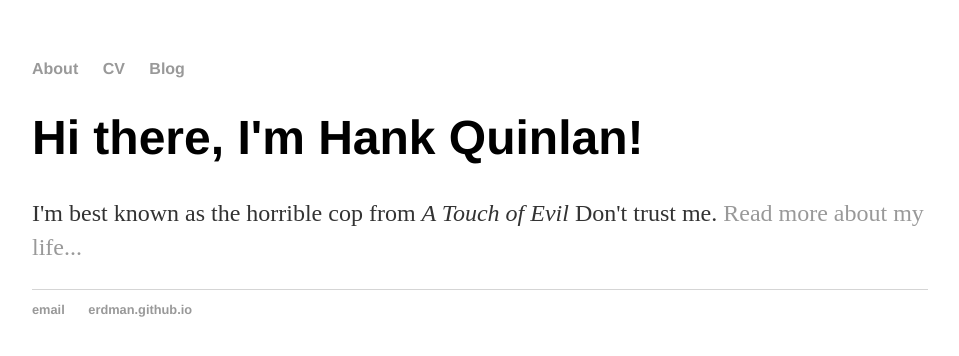
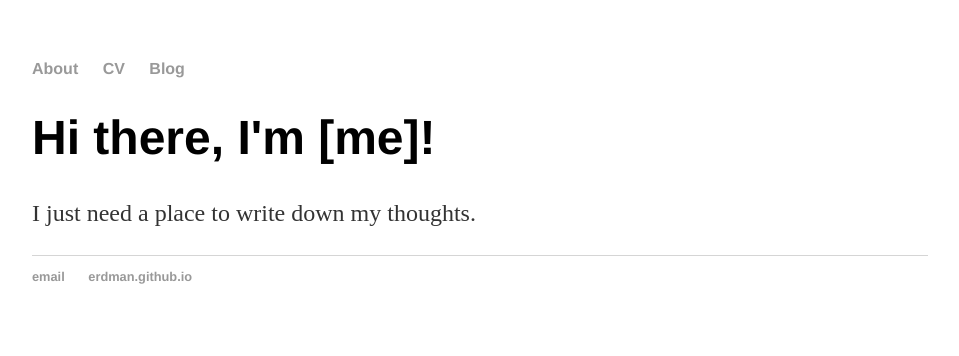
Before and after one commit to erdman/erdman, a Jekyll site: the page built from index.html, in a window 1280 px wide. Shown: the top 356 px of the page, without its empty margins (160-1119 px from the left). Built offline with Jekyll 4.4.1, drawn with Linux system fonts in a browser that asks for light colours.

Commit message:
Update index.html

```diff
--- a/index.html
+++ b/index.html
@@ -3,6 +3,6 @@ layout: default
 title: [untitled]
 ---
 <div class="blurb">
-	<h1>Hi there, I'm Hank Quinlan!</h1>
-	<p>I'm best known as the horrible cop from <em>A Touch of Evil</em> Don't trust me. <a href="/about">Read more about my life...</a></p>
+	<h1>Hi there, I'm [me]!</h1>
+	<p>I just need a place to write down my thoughts.</p>
 </div><!-- /.blurb -->
```
